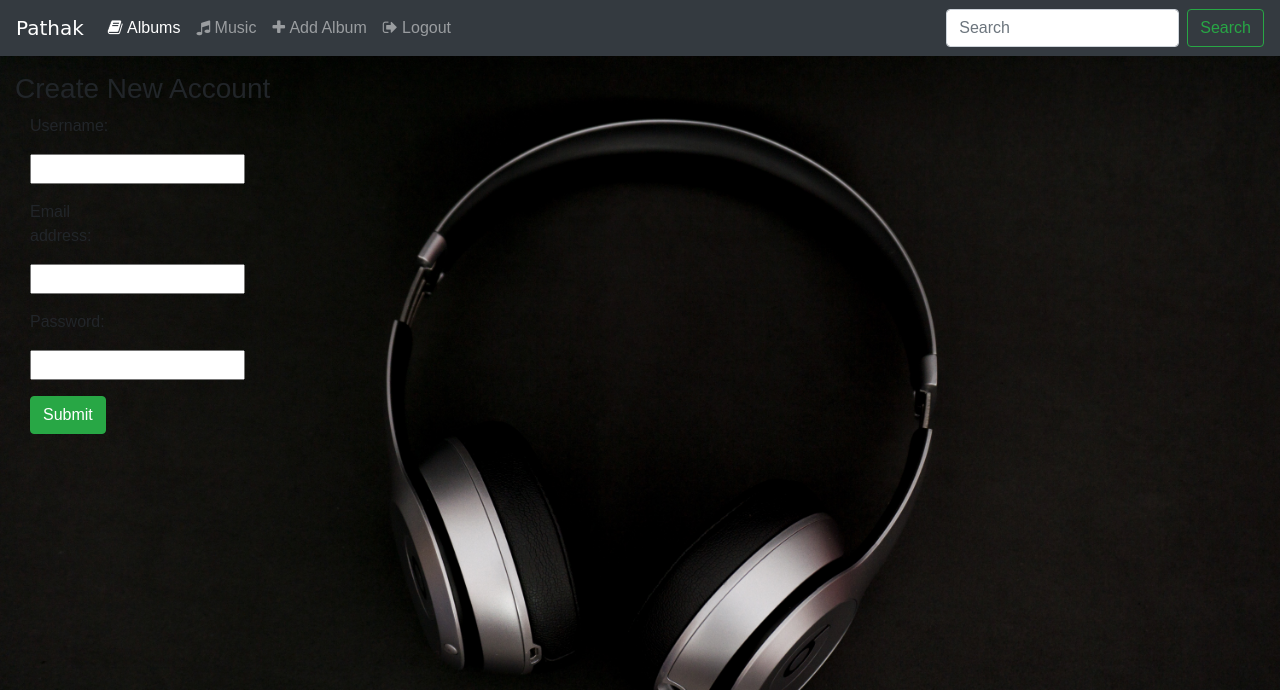
After one commit to sanketpathak64/Music-app, a Django app: page /music/register/ in a window 1280 px wide. The commit adds this page. Shown: the top 690 px of the page. Run offline with Django 3.2, Linux system fonts and the light colour scheme; some libraries are stand-ins or nearby versions.

Commit message:
added user auth

```diff
--- /dev/null
+++ b/music/forms.py
@@ -0,0 +1,9 @@
+from django.contrib.auth.models import User
+from django import forms
+
+class UserForm(forms.ModelForm):
+    password=forms.CharField(widget=forms.PasswordInput)
+
+    class Meta:
+        model =User
+        fields=['username','email','password']
--- a/music/models.py
+++ b/music/models.py
@@ -1,11 +1,13 @@
 from django.db import models
-from django.urls import reverse  #for reverse
+from django.urls import reverse
+
+
 # Create your models here.
 class Album(models.Model):
     artist=models.CharField(max_length=250)
     album_title=models.CharField(max_length=500)
     genre=models.CharField(max_length=100)
-    album_logo=models.CharField(max_length=1000)
+    album_logo=models.FileField()
 
     def get_absolute_url(self):
         return reverse('music:detail',kwargs={'pk':self.pk})
--- a/music/templates/music/detail.html
+++ b/music/templates/music/detail.html
@@ -13,7 +13,7 @@
                 <div class="panel-body">
                     <a href="{% url 'music:detail' album.id %}">
                         {% if album.album_logo %}
-                            <img id="imga" src="{{ album.album_logo }}" class="img-responsive">
+                            <img id="imga" src="{{ album.album_logo.url }}" class="img-responsive">
                         {% else %}
                             <h3>No image to display</h3>
                         {% endif %}
--- /dev/null
+++ b/music/templates/music/registration_form.html
@@ -0,0 +1,34 @@
+{% extends 'music/base.html' %}
+{% block title %}Register{% endblock %}
+
+
+{% block body %}
+<div class="container-fluid">
+
+    <div class="row">
+
+        <div class="col-sm-12 col-md-7">
+            <div class="panel panel-default">
+                <div class="panel-body">
+                    <h3>Create New Account</h3>
+                    {% if error_message %}
+                        <p><strong class="text-danger">{{ error_message }}</strong></p>
+                    {% endif %}
+                    <form class="form-horizontal" role="form" action="" method="post" enctype="multipart/form-data">
+                        {% csrf_token %}
+                        {% include 'music/form-template.html' %}
+                        <div class="form-group">
+                            <div class="col-sm-offset-2 col-sm-10">
+                                <button type="submit" class="btn btn-success">Submit</button>
+                            </div>
+                        </div>
+                    </form>
+                </div>
+            </div>
+        </div>
+
+
+    </div>
+
+</div>
+{% endblock %}
--- a/music/urls.py
+++ b/music/urls.py
@@ -6,6 +6,8 @@
 urlpatterns = [
     # /music/
     url(r'^$',views.IndexView.as_view(),name='index'),
+
+    url(r'^register/$',views.UserFormView.as_view(),name='register'),
     #/music/712
     url(r'^(?P<pk>[0-9]+)/$',views.DetailView.as_view(),name='detail'),
 
@@ -13,4 +15,10 @@
     # url(r'^(?P<album_id>[0-9]+)/favourite/$',views.favourite,name='favourite'),
     #music/album/add
     url(r'album/add/$',views.AlbumCreate.as_view(),name='album-add'),
+
+    #music/album/2
+    url(r'album/(?P<pk>[0-9]+)/$',views.AlbumUpdate.as_view(),name='album-update'),
+
+    #music/album/2/delete
+    url(r'album/(?P<pk>[0-9]+)/delete$',views.AlbumDelete.as_view(),name='album-delete'),
 ]
--- a/music/views.py
+++ b/music/views.py
@@ -1,6 +1,12 @@
 from django.views import generic
 from .models import Album
 from django.views.generic.edit import CreateView,UpdateView,DeleteView
+from django.urls import reverse_lazy
+from django.shortcuts import render,redirect
+from django.contrib.auth import authenticate,login
+from django.views.generic import View
+from .forms import UserForm
+
 class IndexView(generic.ListView):
     template_name='music/index.html'
     context_object_name='all_albums'
@@ -16,35 +22,43 @@
     model=Album
     fields=['artist','album_title','genre','album_logo']
 
+class AlbumUpdate(UpdateView):
+    model=Album
+    fields=['artist','album_title','genre','album_logo']
+
+class AlbumDelete(DeleteView):
+    model=Album
+    success_url = reverse_lazy('music:index')
+
+class UserFormView(View):
+    form_class=UserForm
+    template_name='music/registration_form.html'
+    #display blank form
+    def get(self,request):
+        form=self.form_class(None)
+        return render(request,self.template_name,{'form':form})
 
 
+    #process form data
+    def post(self,request):
+        form= self.form_class(request.POST)
 
+        if form.is_valid():
+            user=form.save(commit=False)
+            #clean data
+            username=form.cleaned_data['username']
+            password=form.cleaned_data['password']
+            user.set_password(password)
+            user.save()
 
+            #returns user objects if correct credentials
 
-# from django.shortcuts import render
-# from django.http import HttpResponse
-# from .models import Album,Song
-# from django.shortcuts import render, get_object_or_404
-# # Create your views here.
-# def index(request):
-#     all_albums=Album.objects.all()
-#     return render(request,'music/index.html',{'all_albums':all_albums})
+            user=authenticate(username=username,password=password)
 
-# def detail(request,album_id):
+            if user is not None:
 
-#     album=get_object_or_404(Album,pk=album_id)
-#     return render(request,'music/detail.html',{'album':album})
+                if user.is_active:
+                    login(request,user)
+                    return redirect('music:index')
 
-# def favourite(request,album_id):
-#     album=get_object_or_404(Album,pk=album_id)
-#     try:
-#         selected_song=album.song_set.get(pk=request.POST['song'])
-#     except(KeyError,DoesNotExist):
-#         return render(request,'music/details.html',{
-#             'album':album,
-#             'error_message':"you didn't select any song",
-#         })
-#     else:
-#         selected_song.is_favourite=True
-#         selected_song.save()
-#         return render(request,'music/detail.html',{'album':album})
+            return render(request,self.template_name,{'form':form})
--- a/website/settings.py
+++ b/website/settings.py
@@ -119,3 +119,7 @@
 # https://docs.djangoproject.com/en/3.0/howto/static-files/
 
 STATIC_URL = '/static/'
+
+MEDIA_ROOT= os.path.join(BASE_DIR, 'media')
+
+MEDIA_URL='/media/'
--- a/website/urls.py
+++ b/website/urls.py
@@ -16,8 +16,12 @@
 from django.contrib import admin
 from django.urls import path
 from django.conf.urls import include,url
-
+from django.conf import settings
+from django.conf.urls.static import static
 urlpatterns = [
     url('admin/', admin.site.urls),
     url('music/', include('music.urls')),
 ]
+if settings.DEBUG:
+    urlpatterns+=static(settings.STATIC_URL,document_root=settings.STATIC_ROOT)
+    urlpatterns+=static(settings.MEDIA_URL,document_root=settings.MEDIA_ROOT)
```
Also changed, not shown: music/templates/music/index.html (+4 -4 lines), db.sqlite3, media/taylorswift.jpg (added), music/migrations/0003_auto_20200201_1230.py (added).
